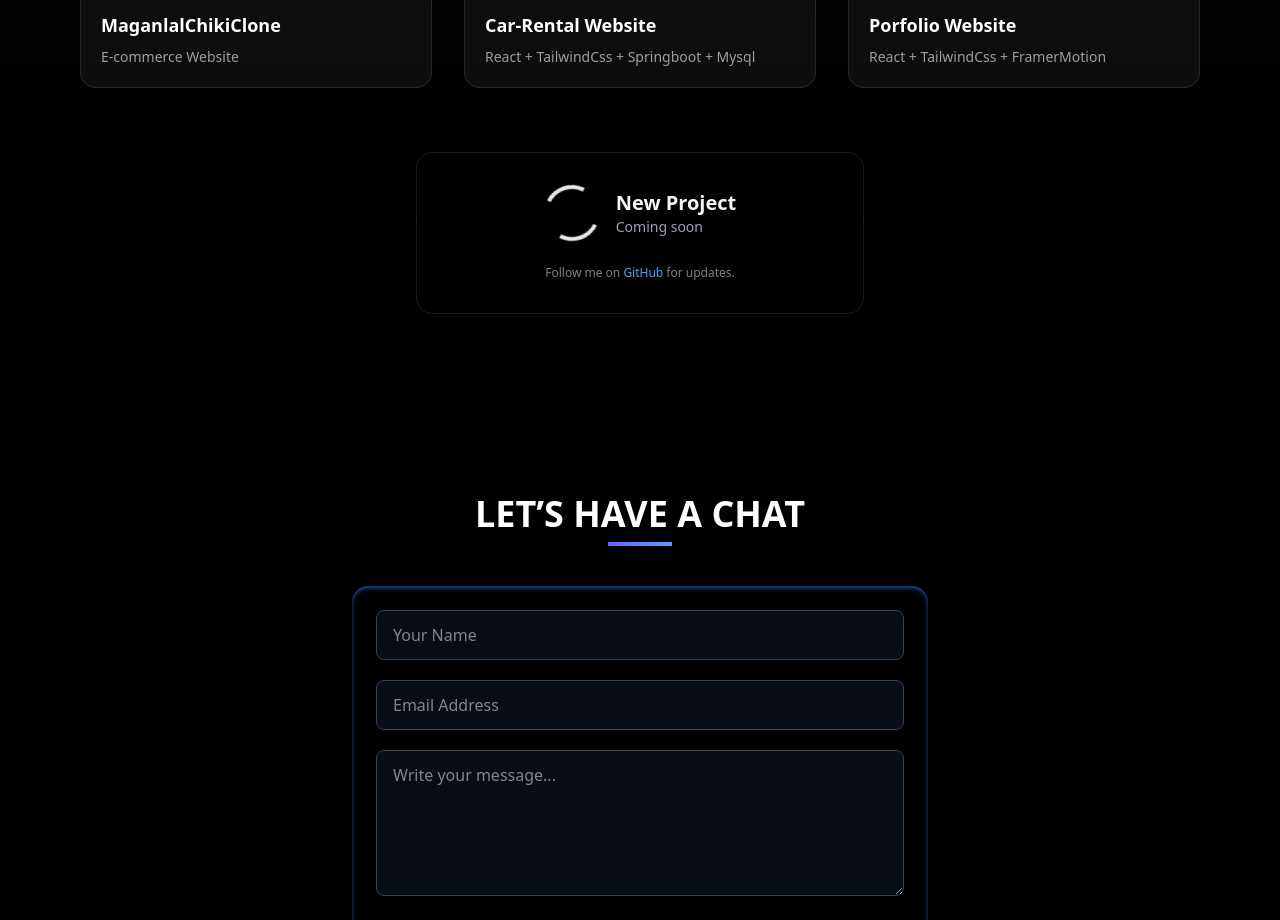
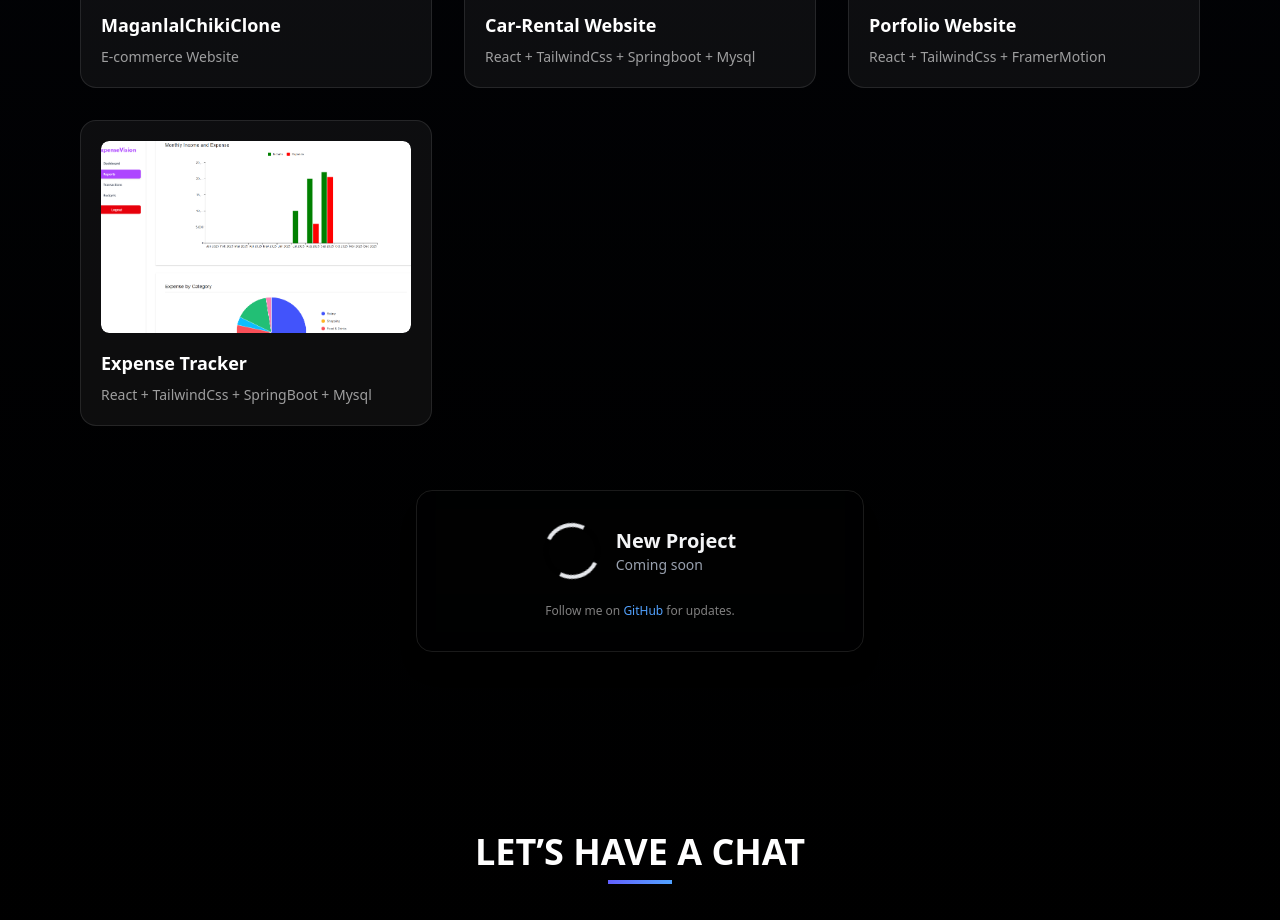
Before and after one commit to sunnybhull95/my-portfolio, a React (Vite) app: page / in a window 1280 px wide. Shown: the part 2220-3140 px from the top of the page. Built offline with nearby package versions, Linux system fonts and the light colour scheme.

Commit message:
Added new project

```diff
--- a/src/components/Projects.jsx
+++ b/src/components/Projects.jsx
@@ -3,6 +3,7 @@ import { useInView } from "react-intersection-observer";
 import img from "../assets/Homepage.png";
 import img2 from "../assets/carhomepage.png";
 import img3 from "../assets/portfolio.png";
+import img4 from "../assets/expensetracker.png";
 
 const projects = [
   {
@@ -22,6 +23,12 @@ const projects = [
     desc: "React + TailwindCss + FramerMotion",
     img: img3,
     link: "https://sunnybhull-portfolio.netlify.app/ ",
+  },
+  {
+    title: "Expense Tracker",
+    desc: "React + TailwindCss + SpringBoot + Mysql",
+    img: img4,
+    link: "https://github.com/sunnybhull95/ExpenseTracker",
   },
 ];
 
```
Also changed, not shown: src/assets/expensetracker.png (added).
